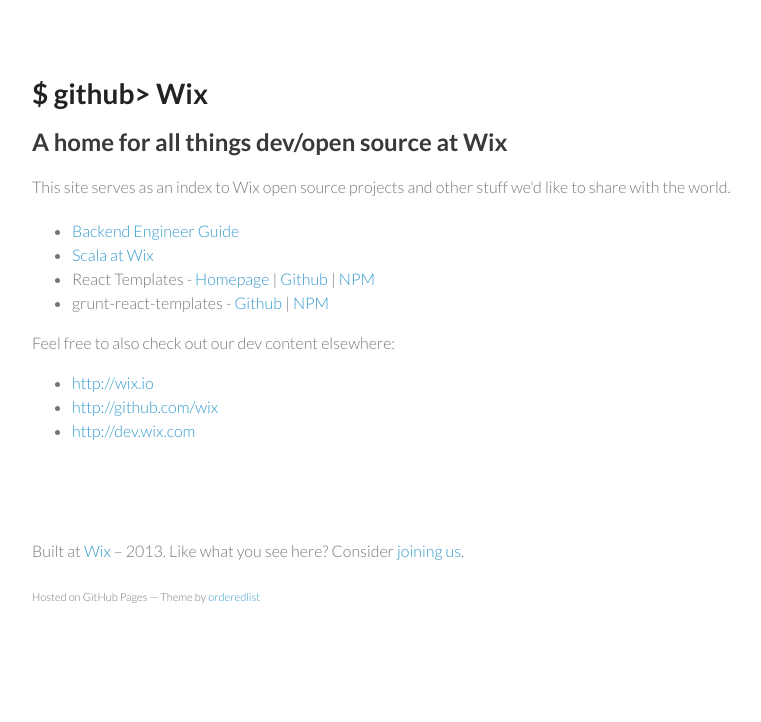
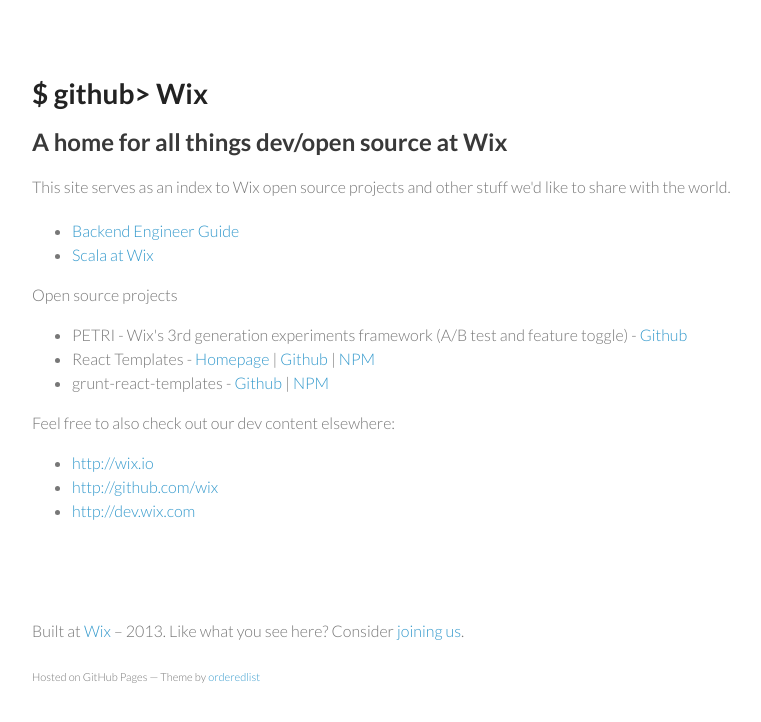
Before and after one commit to kleopatra999/wix.github.io, a Jekyll site: the page built from index.html, in a window 1280 px wide. Shown: the top 722 px of the page, without its empty margins (248-1009 px from the left). Built offline with Jekyll 4.4.1, drawn with Linux system fonts in a browser that asks for light colours; Markdown is read by kramdown in place of the engine named in the settings.

Commit message:
Update index.html

```diff
--- a/index.html
+++ b/index.html
@@ -10,6 +10,11 @@
 <ul>
   <li><a href="/backend-engineer-guide">Backend Engineer Guide</a></li>
   <li><a href="/scala-at-wix">Scala at Wix</a></li>
+</ul>
+
+Open source projects
+<ul>
+  <li> PETRI - Wix's 3rd generation experiments framework (A/B test and feature toggle) - <a href="https://github.com/wix/petri">Github</a></li>
   <li>
     React Templates -
     <a href="/react-templates">Homepage</a> |
```
